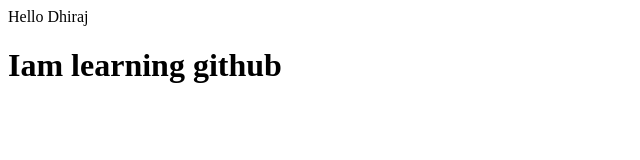
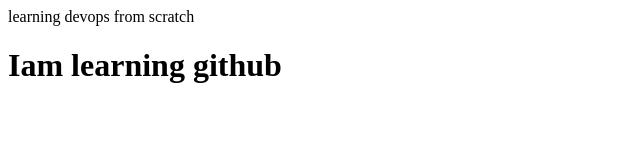
Before and after one commit to dhirage/myweb, a plain HTML site: page index.html in a window 1280 px wide. Shown: the whole page, without its empty margins (0-640 px from the left). Drawn offline with Linux system fonts and the light colour scheme.

Commit message:
update line 1

```diff
--- a/index.html
+++ b/index.html
@@ -1,3 +1,3 @@
-<p> Hello  Dhiraj </p>
+<p>learning devops from scratch </p>
 
 <h1>Iam learning github </h1>
```
